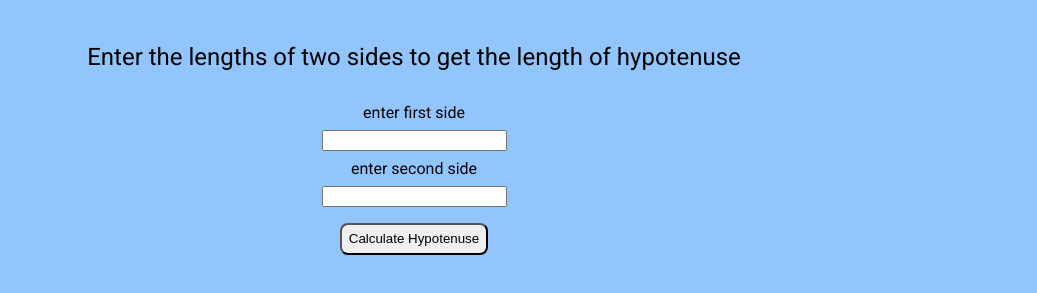
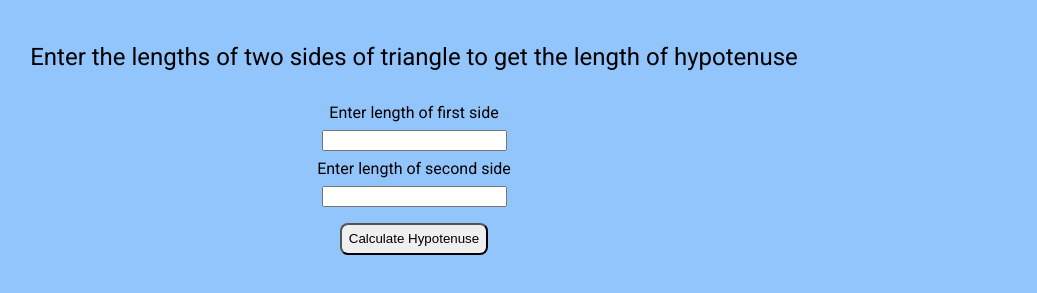
Before and after one commit to Krushna-Kulkarni/fun-with-triangles, a plain HTML site: page hypotenuse.html in a window 1280 px wide. Shown: the part 145-438 px from the top of the page, without its empty margins (226-1263 px from the left). Drawn offline with Linux system fonts and the light colour scheme.

Commit message:
refactor

```diff
--- a/hypotenuse.html
+++ b/hypotenuse.html
@@ -16,10 +16,10 @@
     </nav>
     <div class="container">
     <h1>Hypotenuse Calculator</h1>
-    <p class="hypotenuse">Enter the lengths of two sides to get the length of hypotenuse</p>
-    <label>enter first side</label>
+    <p class="hypotenuse">Enter the lengths of two sides of triangle to get the length of hypotenuse</p>
+    <label>Enter length of first side</label>
     <input type="number" class="side-input">
-    <label>enter second side</label>
+    <label>Enter length of second side</label>
     <input type="number" class="side-input">
     <button id="hypotenuse-btn">Calculate Hypotenuse</button>
     <div id="output-div"></div>
```
